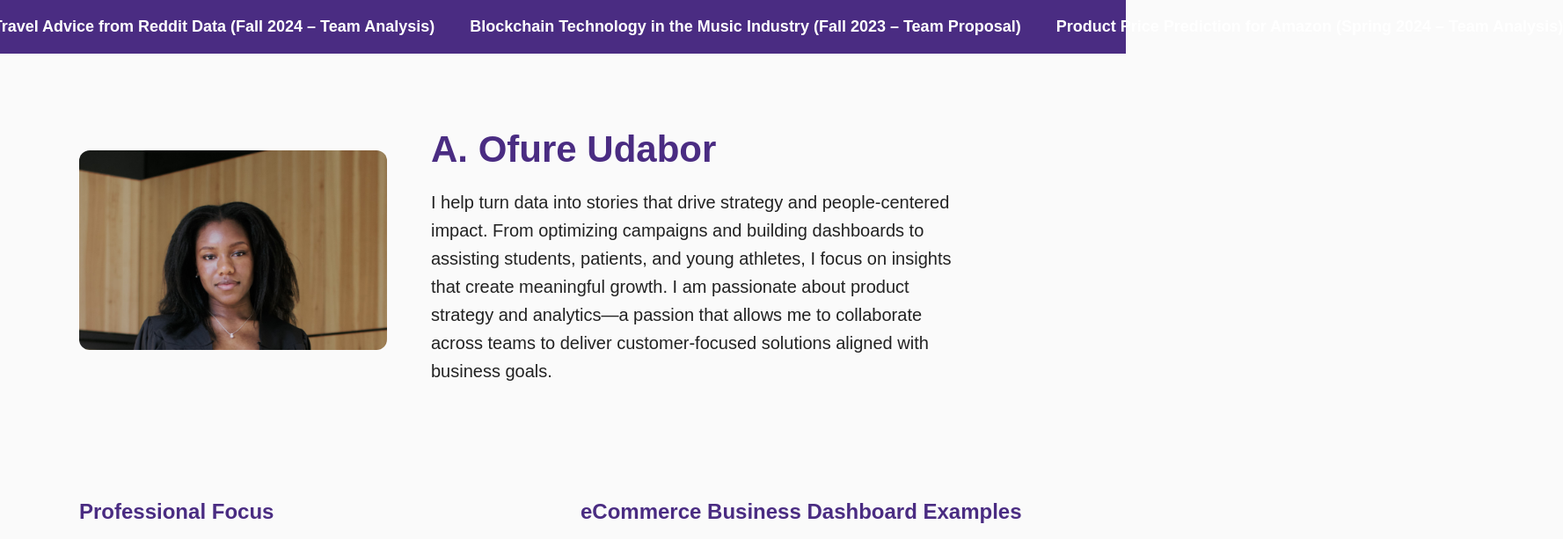
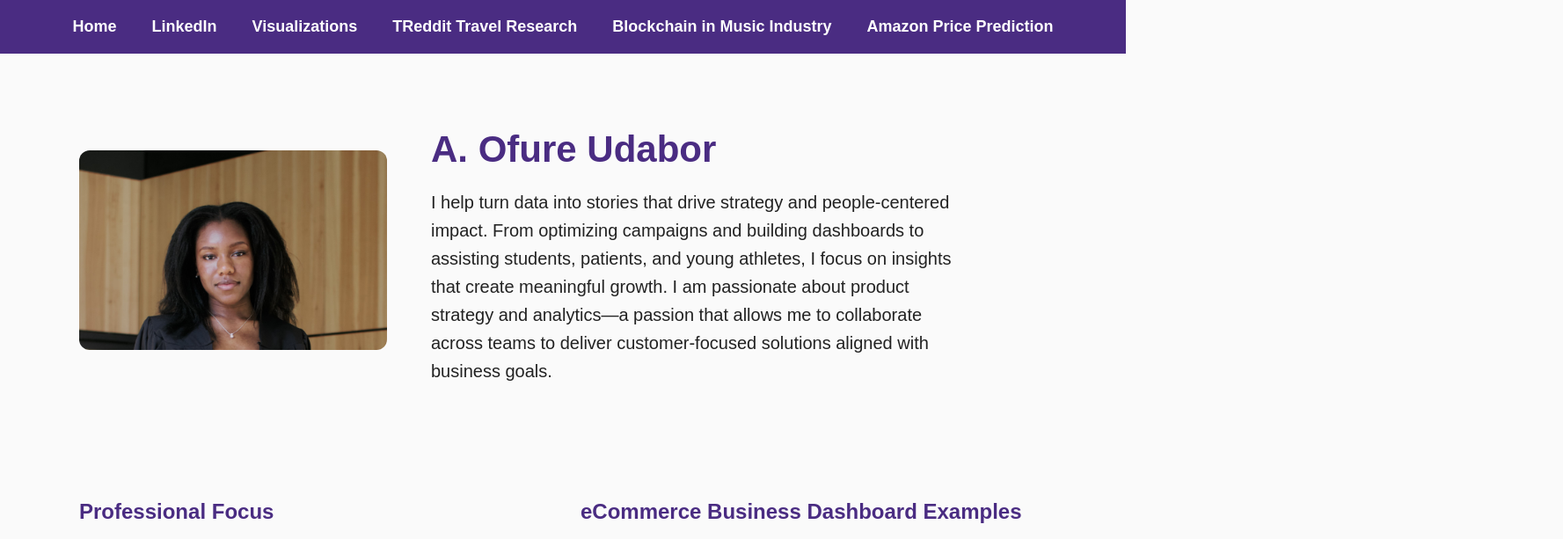
Before and after one commit to aou27/portfolio, a plain HTML site: page index.html in a window 1280 px wide. Shown: the top 613 px of the page at 88% size, 1777 px wide, since content can reach past the window. Drawn offline with Linux system fonts and the light colour scheme; some packages are replaced by stand-ins of ours; a script that the page names is missing.

Commit message:
help refixed

```diff
--- a/index.html
+++ b/index.html
@@ -15,13 +15,13 @@
   <nav>
     <a href="index.html">Home</a>
     <a href="https://www.linkedin.com/in/aofureudabor/" target="_blank">LinkedIn</a>
-    <a href="png2pdf.pdf" target="_blank">Simple Visualizations</a>
+    <a href="png2pdf.pdf" target="_blank">Visualizations</a>
     <a href="https://gu-dsan6000.github.io/fall-2024-project-team-13/eda.html" target="_blank">
-      Giving Travel Advice from Reddit Data (Fall 2024 – Team Analysis)</a>
+      TReddit Travel Research</a>
     <a href="BlockchainMusic.pdf" target="_blank">
-      Blockchain Technology in the Music Industry (Fall 2023 – Team Proposal)</a>
+      Blockchain in Music Industry</a>
     <a href="6600Paper.pdf" target="_blank">
-      Product Price Prediction for Amazon (Spring 2024 – Team Analysis)</a>
+      Amazon Price Prediction</a>
   </nav>
 </header>
 
--- a/styles.css
+++ b/styles.css
@@ -32,6 +32,8 @@ header nav {
   justify-content: center;
   gap: 40px;
   flex-wrap: nowrap; /* overridden on mobile */
+  max-width: 100%;
+  overflow-x: hidden;
 }
 
 header nav a {
@@ -39,7 +41,8 @@ header nav a {
   text-decoration: none;
   font-size: 18px;
   font-weight: bold;
-  white-space: nowrap;
+  white-space: normal;
+  text-align: center;
 }
 
 /* ------------------------------
```
